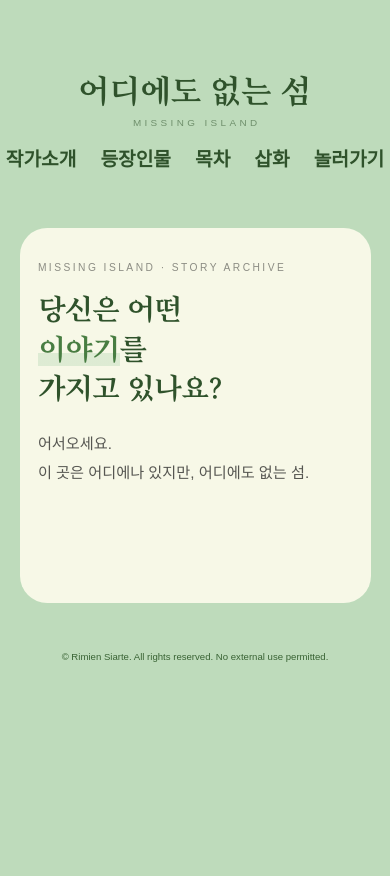
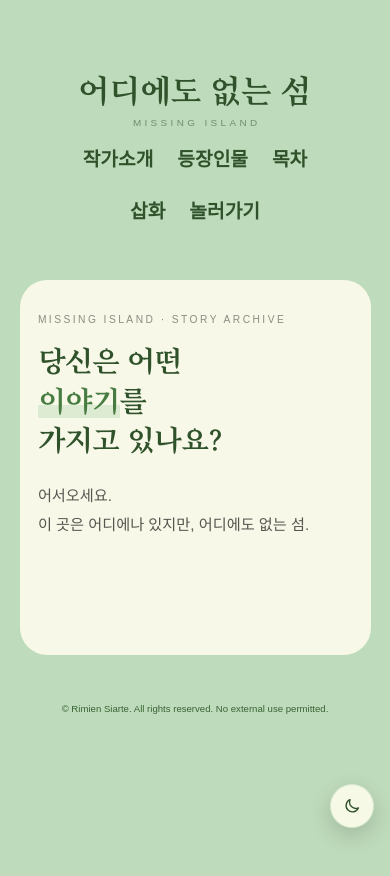
Before and after one commit to fad0805/homepage, a Next.js app in the folder web/: page / in a window 390 px wide. Shown: the top 876 px of the page. Built offline with nearby package versions, Linux system fonts and the light colour scheme; no server answers; a web font is replaced by a local one.

Commit message:
테마 전환을 플로팅 토글로 변경하고 모바일 가로 넘침 수정

```diff
--- a/web/app/layout.tsx
+++ b/web/app/layout.tsx
@@ -7,6 +7,7 @@ import { AuthProvider } from "@/components/auth-provider";
 import { FooterShortcut } from "@/components/footer-shortcut";
 import { Navbar } from "@/components/navbar";
 import { ThemeProvider } from "@/components/theme-provider";
+import { ThemeToggle } from "@/components/theme-toggle";
 import { Shortcuts } from "@/components/shortcuts";
 import { VisitTracker } from "@/components/visit-tracker";
 
@@ -24,7 +25,7 @@ export default function RootLayout({
   children: React.ReactNode;
 }>) {
   return (
-    <html lang="ko">
+    <html lang="ko" suppressHydrationWarning>
       <body>
         <ThemeProvider>
           <AuthProvider>
@@ -50,6 +51,7 @@ export default function RootLayout({
                 </footer>
               </div>
             </Shortcuts>
+            <ThemeToggle />
           </AuthProvider>
         </ThemeProvider>
       </body>
--- a/web/components/theme-provider.tsx
+++ b/web/components/theme-provider.tsx
@@ -1,47 +1,55 @@
 "use client";
-import { useEffect, useState } from "react";
+import {
+    createContext,
+    useCallback,
+    useContext,
+    useEffect,
+    useMemo,
+    useState,
+} from "react";
 import { useServerInsertedHTML } from "next/navigation";
+
+export type Theme = "light" | "dark";
+
+interface ThemeContextValue {
+    theme: Theme;
+    setTheme: (theme: Theme) => void;
+}
+
+const ThemeContext = createContext<ThemeContextValue | null>(null);
+
+function readStoredTheme(): Theme {
+    if (typeof window === "undefined") return "light";
+
+    try {
+        return window.localStorage.getItem("theme") === "dark" ? "dark" : "light";
+    } catch {
+        return "light";
+    }
+}
 
 export const ThemeProvider = ({
 children,
 }:{
 children: React.ReactNode;
 }) => {
-    const [currentTheme, setCurrentTheme] = useState<"light" | "dark">(() => {
-        if (typeof window !== 'undefined') {
-            return (localStorage.getItem('theme') === 'dark' ? 'dark' : 'light');
+    const [theme, setThemeState] = useState<Theme>(readStoredTheme);
+
+    const setTheme = useCallback((nextTheme: Theme) => {
+        setThemeState(nextTheme);
+
+        try {
+            window.localStorage.setItem("theme", nextTheme);
+        } catch {
+            // The selected theme still applies for this session.
         }
-        return 'light';
-    });
+    }, []);
 
     useEffect(() => {
-        document.documentElement.setAttribute('data-theme', currentTheme === 'dark' ? 'dark' : 'light');
+        document.documentElement.setAttribute("data-theme", theme);
+    }, [theme]);
 
-        const handleKeyDown = (event: KeyboardEvent) => {
-            const activeElement = document.activeElement;
-            const isInputField =
-                activeElement?.tagName === 'INPUT' ||
-                activeElement?.tagName === 'TEXTAREA' ||
-                activeElement?.tagName === 'SELECT';
-
-            if (isInputField) return;
-
-            if (event.key === 'd' || event.key === 'D') {
-                setCurrentTheme(prevTheme => {
-                    const newTheme = prevTheme === 'dark' ? 'light' : 'dark';
-                    localStorage.setItem('theme', newTheme);
-                    document.documentElement.setAttribute('data-theme', newTheme);
-                    return newTheme;
-                });
-            }
-        };
-
-        window.addEventListener('keydown', handleKeyDown);
-
-        return () => {
-            window.removeEventListener('keydown', handleKeyDown);
-        };
-    }, [currentTheme]);
+    const value = useMemo(() => ({ theme, setTheme }), [theme, setTheme]);
 
     useServerInsertedHTML(() => {
         return (
@@ -66,5 +74,19 @@ children: React.ReactNode;
         );
     });
 
-    return <>{children}</>;
+    return (
+        <ThemeContext.Provider value={value}>
+            {children}
+        </ThemeContext.Provider>
+    );
 };
+
+export function useTheme() {
+    const context = useContext(ThemeContext);
+
+    if (!context) {
+        throw new Error("useTheme must be used inside ThemeProvider");
+    }
+
+    return context;
+}
--- /dev/null
+++ b/web/components/theme-toggle.tsx
@@ -0,0 +1,73 @@
+"use client";
+
+import { useEffect, useState } from "react";
+
+import { useTheme } from "@/components/theme-provider";
+
+import "@/public/styles/theme-toggle.scss";
+
+function SunIcon() {
+  return (
+    <svg
+      viewBox="0 0 24 24"
+      width="18"
+      height="18"
+      fill="none"
+      stroke="currentColor"
+      strokeWidth="1.8"
+      strokeLinecap="round"
+      aria-hidden="true"
+      focusable="false"
+    >
+      <circle cx="12" cy="12" r="4" />
+      <path d="M12 2v2M12 20v2M4.93 4.93l1.41 1.41M17.66 17.66l1.41 1.41M2 12h2M20 12h2M4.93 19.07l1.41-1.41M17.66 6.34l1.41-1.41" />
+    </svg>
+  );
+}
+
+function MoonIcon() {
+  return (
+    <svg
+      viewBox="0 0 24 24"
+      width="18"
+      height="18"
+      fill="none"
+      stroke="currentColor"
+      strokeWidth="1.8"
+      strokeLinecap="round"
+      strokeLinejoin="round"
+      aria-hidden="true"
+      focusable="false"
+    >
+      <path d="M20.5 14.6A8.5 8.5 0 0 1 9.4 3.5a8.5 8.5 0 1 0 11.1 11.1Z" />
+    </svg>
+  );
+}
+
+export function ThemeToggle() {
+  const { theme, setTheme } = useTheme();
+  const [mounted, setMounted] = useState(false);
+
+  useEffect(() => {
+    setMounted(true);
+  }, []);
+
+  // Theme is stored on the client, so wait for hydration before rendering.
+  if (!mounted) return null;
+
+  const nextTheme = theme === "dark" ? "light" : "dark";
+  const label =
+    nextTheme === "dark" ? "다크 테마로 전환" : "라이트 테마로 전환";
+
+  return (
+    <button
+      className="theme-toggle"
+      type="button"
+      title={label}
+      aria-label={label}
+      onClick={() => setTheme(nextTheme)}
+    >
+      {nextTheme === "dark" ? <MoonIcon /> : <SunIcon />}
+    </button>
+  );
+}
--- a/web/public/styles/globals.scss
+++ b/web/public/styles/globals.scss
@@ -14,6 +14,11 @@
 @font-face {
   font-family: 'Eulyoo1945-SemiBold';
   src: url('/fonts/Eulyoo1945-SemiBold.woff') format('truetype');
+}
+
+html,
+body {
+  overflow-x: clip;
 }
 
 :root {
--- a/web/public/styles/navbar.scss
+++ b/web/public/styles/navbar.scss
@@ -32,3 +32,9 @@ nav#navbar a {
     color: var(--navbar-active-color);
   }
 }
+
+@media (max-width: $breakpoint-md) {
+  nav#navbar {
+    flex-wrap: wrap;
+  }
+}
--- /dev/null
+++ b/web/public/styles/theme-toggle.scss
@@ -0,0 +1,48 @@
+@use 'sass:color';
+@use 'variables' as *;
+@use './_mixins';
+
+.theme-toggle {
+  position: fixed;
+  right: 1.25rem;
+  bottom: 1.25rem;
+  z-index: 80;
+  display: inline-flex;
+  align-items: center;
+  justify-content: center;
+  width: 2.75rem;
+  height: 2.75rem;
+  padding: 0;
+  border: 1px solid color.change($maintheme, $alpha: 0.55);
+  border-radius: 50%;
+  background: var(--subtheme);
+  color: var(--title-color);
+  box-shadow: 0 0.5rem 1.4rem rgba(0, 0, 0, 0.16);
+  cursor: pointer;
+  @include mixins.theme-transition();
+
+  &:hover {
+    filter: brightness(0.97);
+  }
+
+  &:focus-visible {
+    outline: 2px solid var(--title-color);
+    outline-offset: 2px;
+  }
+}
+
+[data-theme='dark'] .theme-toggle {
+  border-color: rgba(255, 255, 255, 0.18);
+  box-shadow: 0 0.5rem 1.4rem rgba(0, 0, 0, 0.4);
+
+  &:hover {
+    filter: brightness(1.08);
+  }
+}
+
+@media (max-width: $breakpoint-md) {
+  .theme-toggle {
+    right: calc(1rem + env(safe-area-inset-right, 0px));
+    bottom: calc(1rem + env(safe-area-inset-bottom, 0px));
+  }
+}
```
